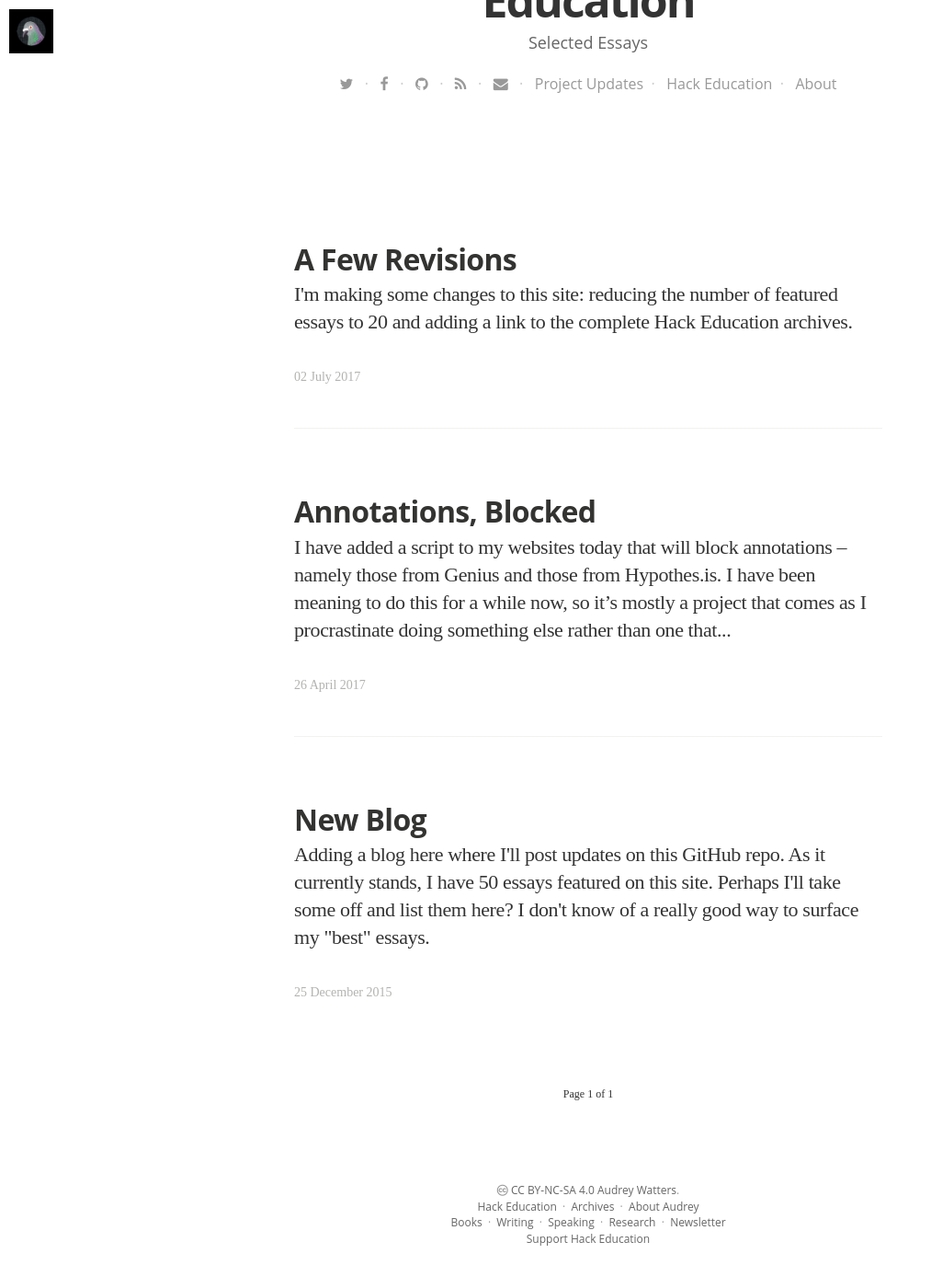
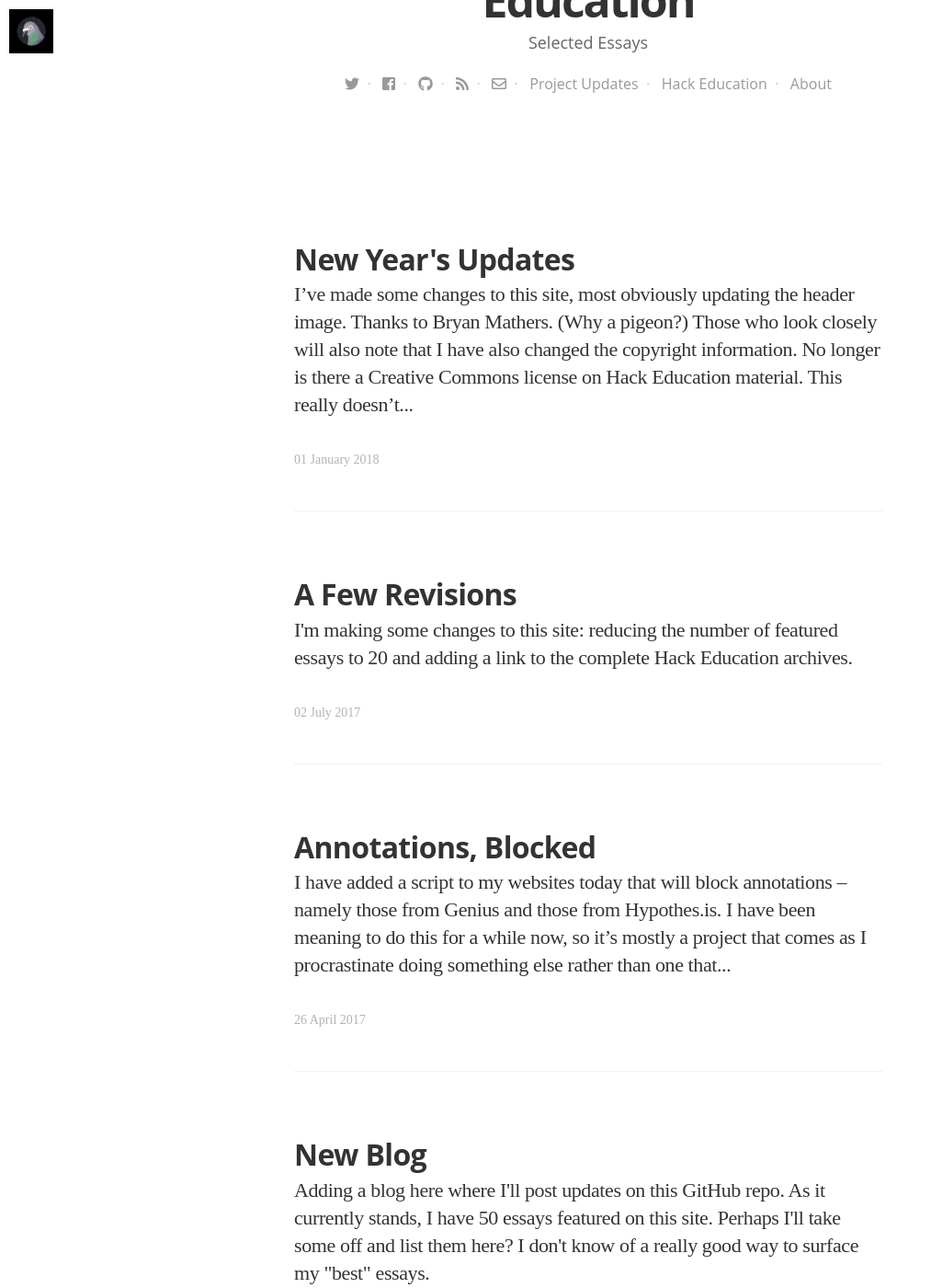
Before and after one commit to HackEducation/Writing, a Jekyll site: the page built from blog/index.html, in a window 1280 px wide and 1400 px high, scrolled down 609 px. Shown: the whole window at 92% size, without its empty margins (0-1013 px from the left). Built offline with Jekyll 4.4.1, drawn with Linux system fonts in a browser that asks for light colours; nearby versions of some CDN libraries; some web fonts are replaced; the list of posts is cut into pages by our own code.

Commit message:
update to 2018 look and licensing

```diff
--- a/_config.yml
+++ b/_config.yml
@@ -12,14 +12,14 @@ email: mail@audreywatters.com
 logo: "/assets/images/new_hack_logo.jpg"
 logo2: "/assets/images/beless.png"
 # blog cover
-cover: "/assets/images/typewriter.png"
+cover: "/assets/images/pigeon.jpg"
 covercredits: "http://bryanmmathers.com/"
 
 name: 'Audrey Watters'
 author: 'Audrey Watters'
 author_image: "/assets/images/author.jpg"
 
-paginate:	5
+paginate:	10
 paginate_path: "/blog/page:num"
 permalink: /:categories/:year/:month/:day/:title
 
--- a/_includes/footer.html
+++ b/_includes/footer.html
@@ -3,7 +3,7 @@
 <footer class="site-footer">
 
     <div class="inner">
-         <section class="copyright"><i class="fa fa-creative-commons"></i><a href="http://creativecommons.org/licenses/by-nc-sa/4.0/"> CC BY-NC-SA 4.0</a> <a href="mailto:{{ site.email}}">{{ site.name }}</a>.</section>
+         <section class="copyright"><i class="far fa-copyright"></i> 2018 Audrey Watters</section>
          <section class="navigation"><a href="http://hackeducation.com">Hack Education</a>&nbsp;&nbsp;·&nbsp;&nbsp;<a href="http://hackeducation.com/archives.html">Archives</a>&nbsp;&nbsp;·&nbsp;&nbsp;<a href="http://audreywatters.com">About Audrey</a></section>
          <section class="navigation2"><a href="http://audreywatters.com/books/">Books</a>&nbsp;&nbsp;·&nbsp;&nbsp;<a href="http://writing.hackeducation.com">Writing</a>&nbsp;&nbsp;·&nbsp;&nbsp;<a href="http://speaking.hackeducation.com">Speaking</a>&nbsp;&nbsp;·&nbsp;&nbsp;<a href="http://research.hackeducation.com">Research</a>&nbsp;&nbsp;·&nbsp;&nbsp;<a href="http://news.hackeducation.com/">Newsletter</a></section>
          <section class="support"><a href="http://hackeducation.com/support/">Support Hack Education</a></section>
--- a/_includes/head.html
+++ b/_includes/head.html
@@ -39,7 +39,8 @@
   <link rel="canonical" href="{{ page.url | replace:'index.html','' | prepend: site.baseurl | prepend: site.url }}"/>
   <link rel="shortcut icon" href="{{ "/assets/images/favicon.ico" | prepend: site.baseurl }}" type="image/png"/>
   <link rel="stylesheet" href="//brick.a.ssl.fastly.net/Linux+Libertine:400,400i,700,700i/Open+Sans:400,400i,700,700i">
-  <link href="//maxcdn.bootstrapcdn.com/font-awesome/4.7.0/css/font-awesome.min.css" rel="stylesheet">
+
+  <script defer src="https://use.fontawesome.com/releases/v5.0.2/js/all.js"></script>
 
   <link rel="stylesheet" type="text/css" media="screen" href="{{ "/css/main.css"  | prepend: site.baseurl  }}" />
   <link rel="stylesheet" type="text/css" media="print" href="{{ "/css/print.css"  | prepend: site.baseurl  }}" />
--- a/_layouts/default.html
+++ b/_layouts/default.html
@@ -27,19 +27,15 @@
 		    <h1 class="blog-title">{{ site.title }}</h1>
 		    <h2 class="blog-description">{{ site.description }}</h2>
 		    <div class="custom-links">
-		      {% for social in site.social %}
-		        {% if social.url %}
-		            <a class="icon-{{ social.icon }}" href="{{ social.url }}">
-		              <i class="fa fa-{{ social.icon }}"></i>
-		            </a>
-		            &nbsp;&nbsp;·&nbsp;&nbsp;
-		        {% endif %}
-		      {% endfor %}
 
-		      <!--edit your nav here-->
-		      <a href="/blog/">Project Updates</a>&nbsp;&nbsp;·&nbsp;&nbsp;
-		      <a href="http://hackeducation.com">Hack Education</a>&nbsp;&nbsp;·&nbsp;&nbsp;
-		      <a href="http://audreywatters.com">About</a>
+		    	<a class="icon-twitter" href="http://twitter.com/hackeducation"><i class="fab fa-twitter"></i></a>&nbsp;&nbsp;·&nbsp;&nbsp;
+		    	<a class="icon-facebook" href="https://facebook.com/history.future.education"><i class="fab fa-facebook-square"></i></a>&nbsp;&nbsp;·&nbsp;&nbsp;
+		    	<a class="icon-github" href="https://github.com/hackeducation/writing"><i class="fab fa-github"></i></a>&nbsp;&nbsp;·&nbsp;&nbsp;
+ 		    	<a class="icon-rss" href="http://writing.hackeducation.com/feed.xml"><i class="fas fa-rss"></i></a>&nbsp;&nbsp;·&nbsp;&nbsp;
+		      	<a class="icon-email" href="mailto:mail@audreywatters.com"><i class="far fa-envelope"></i></a>&nbsp;&nbsp;·&nbsp;&nbsp;
+		      	<a href="/blog/">Project Updates</a>&nbsp;&nbsp;·&nbsp;&nbsp;
+		      	<a href="http://hackeducation.com">Hack Education</a>&nbsp;&nbsp;·&nbsp;&nbsp;
+		      	<a href="http://audreywatters.com">About</a>
 		      <!--edit your nav here-->
 
 		    </div>
--- /dev/null
+++ b/_posts/2018-01-01-update.html
@@ -0,0 +1,11 @@
+---
+layout: post
+title: "New Year's Updates"
+date: 2018-01-01 10:10:00 +0000
+tags:
+image: https://s3.amazonaws.com/hackedu/2018-01-01-pigeon.jpg
+imagecredits: http://bryanmmathers.com/
+---
+<p>I&#8217;ve made some changes to this site, most obviously updating the header image. <a href="http://bryanmmathers.com/">Thanks to Bryan Mathers</a>. (<a href="http://pigeons.hackeducation.com/">Why a pigeon</a>?)</p>
+
+<p>Those who look closely will also note that I have also changed the copyright information. No longer is there a Creative Commons license on Hack Education material. This really doesn&#8217;t change much, I promise. <em>It just means you have to ask my permission</em> before republishing my work. If you do wish to reprint my writing, <a href="mailto:mail@audreywatters.com">please contact me directly</a>.</p>
```
Also changed, not shown: 404.html (added, +9 -0 lines), CONTRIBUTING.md (+1 -1 lines), _layouts/post.html (+4 -4 lines), archives.html (added, +35 -0 lines), params.json (deleted, +0 -1 lines), LICENCE.md, assets/images/author.jpg, assets/images/pigeon.jpg (added).
